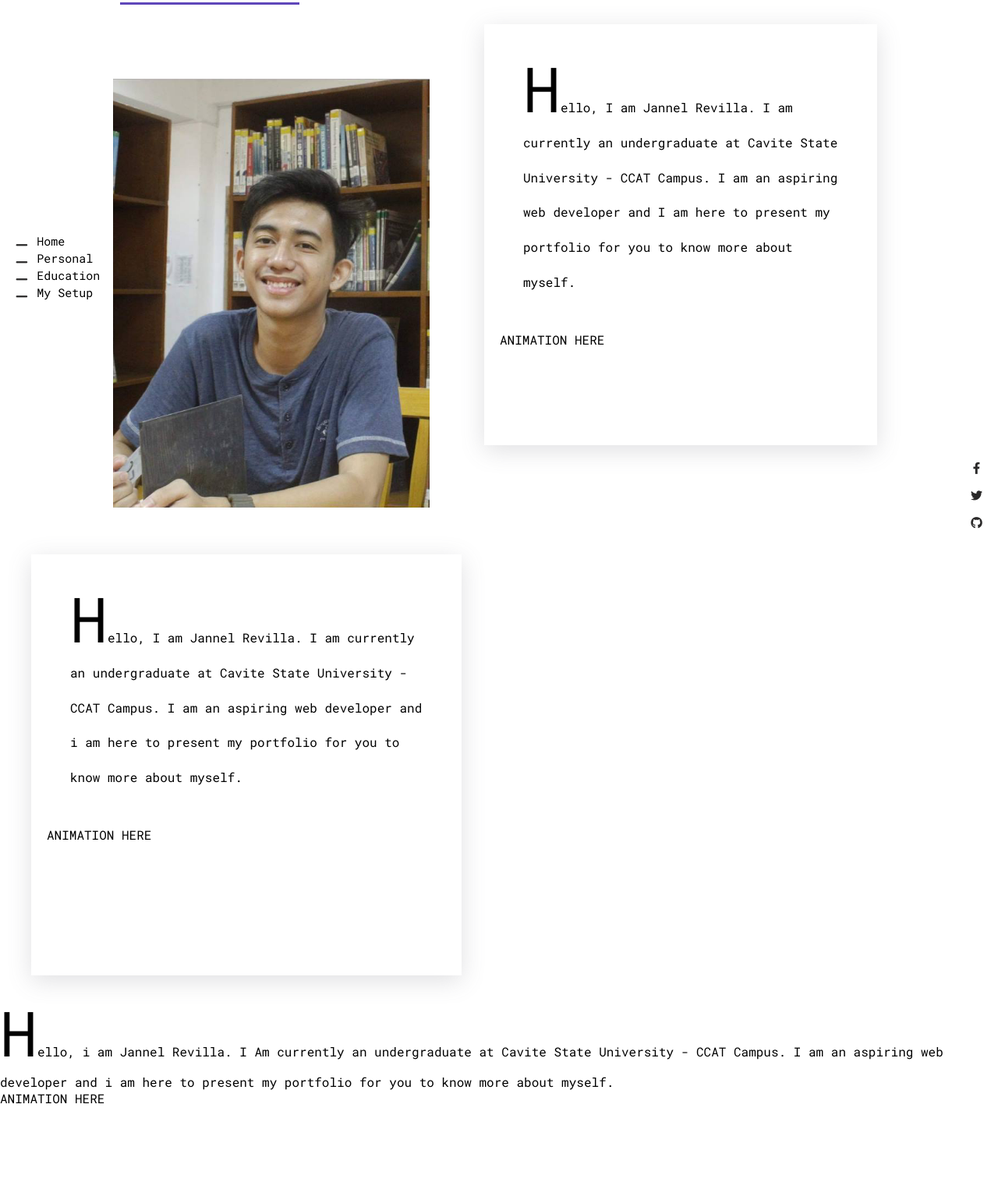
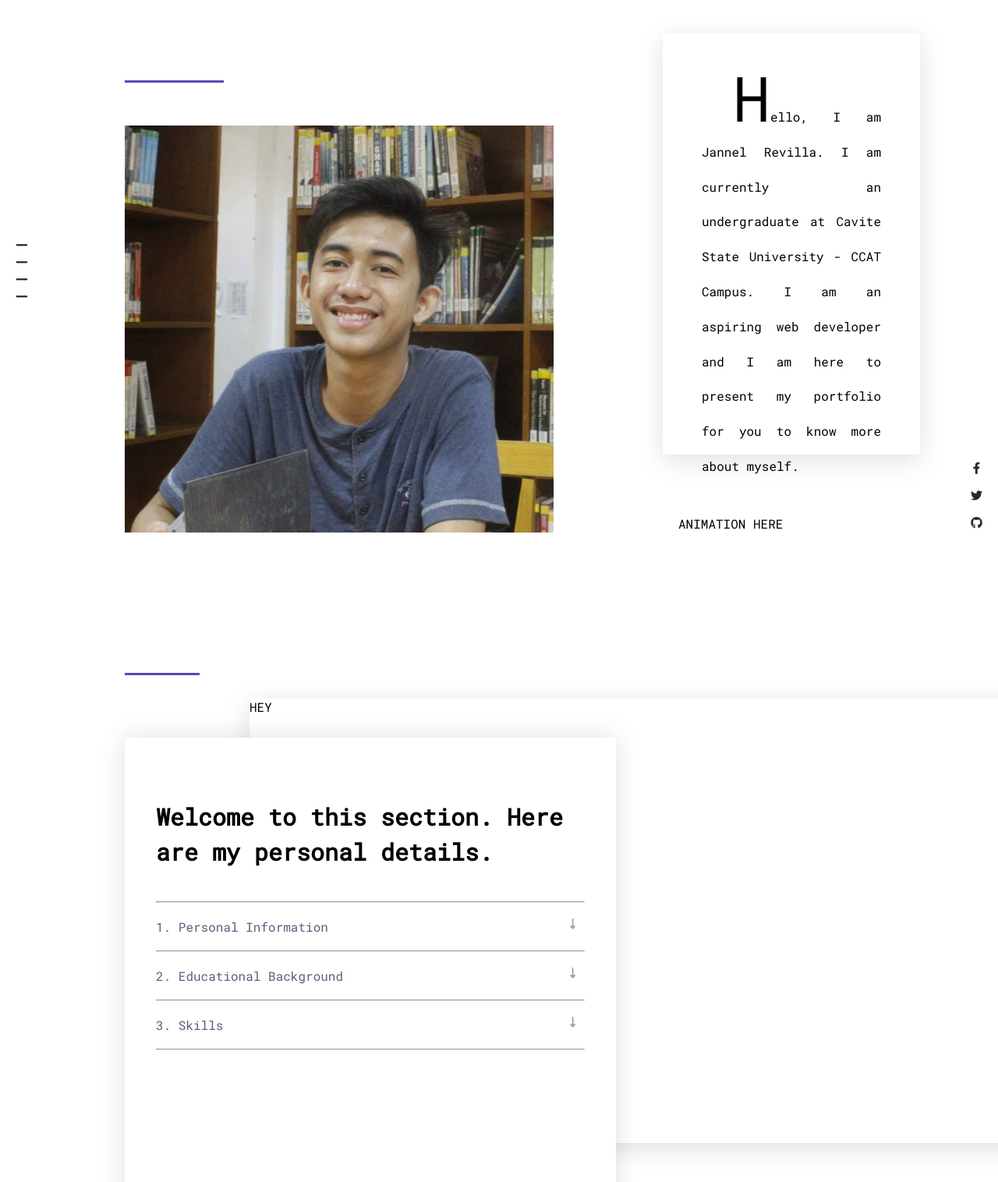
Before and after one commit to ProgrammerJaneki/MyPortfolio, a plain HTML site: page index.html in a window 1280 px wide. Shown: the part 97-1613 px from the top of the page at 78% size. Before the commit the page ends 1516 px from the top, so only its background shows below. Drawn offline with Linux system fonts and the light colour scheme.

Commit message:
Personal Details Section Started

```diff
--- a/index.html
+++ b/index.html
@@ -20,7 +20,7 @@
             <div class="nav-links">
                <ul class="ul-navs">
                   <li><a href="">Home</a></li>
-                  <li><a href="">Personal</a></li>
+                  <li><a href="#personal-section">Personal</a></li>
                   <li><a href="">Education</a></li>
                   <li><a href="">My Setup</a></li>
                </ul>
@@ -28,12 +28,11 @@
          </nav>
       </section>
       <!-- Personal Details Section -->
-      <div class="border"></div>
       <section class="home-page" id="home-page">
-         <div class="my-pic">
-            <img src="/images/Me.png" alt="mypic" />
+         <div class="my-pic half-border">
+            <img src="/images/MyPic.png" alt="mypic" />
          </div>
-         <article class="home-intro">
+         <article class="home-intro" id="home-intro">
             <p>
                <span style="font-size: 80px">H</span>ello, I am Jannel Revilla.
                I am currently an undergraduate at Cavite State University - CCAT
@@ -49,7 +48,7 @@
             <i class="fa-solid fa-minus"></i>
          </a>
          <div class="nav-details"><span>Home</span></div>
-         <a href="#home-intros" class="page-nav nav2">
+         <a href="#personal-section" class="page-nav nav2">
             <i class="fa-solid fa-minus"></i>
          </a>
          <div class="nav-details2"><span>Personal</span></div>
@@ -74,6 +73,65 @@
             <i class="fa-brands fa-github"></i>
          </a>
       </div>
+      <!-- <i class="fa-brands fa-python"></i> -->
+      <!-- <i class="fa-brands fa-html5"></i> -->
+      <!-- <img src="/images/python.png" alt="python" class="python-logo" />
+      <img src="/images/html.png" alt="html" class="html">
+      <i class="fa-brands fa-css3-alt"></i>
+      <img src="https://img.icons8.com/color/18/undefined/postgreesql.png" />
+      <i class="fa-brands fa-js"></i>
+      <i class="fa-brands fa-linux"></i>
+      <i class="fa-brands fa-angular"></i>
+      <i class="fa-brands fa-github"></i>
+      <i class="fa-brands fa-git-alt"></i>
+      <img class="cplus" src="/images/c++.png" alt="c++#" />
+      <img src="/images/c.png" alt="c#" class="csharp" />
+      <i class="fa-brands fa-java"></i> -->
+      <!-- Personal Details Section -->
+      <section class="personal-section" id="personal-section">
+         <div class="personal-container half-border">
+            <div class="personal personal-list">
+               <p>
+                  <span
+                     class="first-heading"
+                     style="font-size: 30px; font-weight: bold"
+                  >
+                     Welcome to this section. Here are my personal details.
+                  </span>
+               </p>
+               <!-- Let's create a list
+                  1. Personal Information
+                  2. Educational Background
+                  3. Skills
+               -->
+               <div class="list-picker">
+                  <hr />
+                  <div class="pick-lists">
+                     1. Personal Information
+                     <span><i class="fa-solid fa-down-long"></i></span>
+                  </div>
+                  <hr />
+                  <div class="pick-lists">
+                     2. Educational Background
+                     <span><i class="fa-solid fa-down-long"></i></span>
+                  </div>
+                  <hr />
+                  <div class="pick-lists">
+                     3. Skills
+                     <span><i class="fa-solid fa-down-long"></i></span>
+                  </div>
+                  <hr />
+               </div>
+            </div>
+            <article class="personal personal-list-details">
+               <div class="list-modal">HEY</div>
+            </article>
+         </div>
+      </section>
+      <!-- Education Section -->
+      <section class="education-section" id="education-section">
+         <div class="education-info" id="education-info">CVSU</div>
+      </section>
       <article class="home-intro">
          <p>
             <span style="font-size: 80px">H</span>ello, I am Jannel Revilla. I
@@ -83,7 +141,7 @@
          </p>
          ANIMATION HERE
       </article>
-      <article class="home-intros" id="home-intros">
+      <!-- <article class="home-intros" id="home-intros">
          <p>
             <span style="font-size: 80px">H</span>ello, i am Jannel Revilla. I
             Am currently an undergraduate at Cavite State University - CCAT
@@ -91,7 +149,7 @@
             portfolio for you to know more about myself.
          </p>
          ANIMATION HERE
-      </article>
+      </article> -->
       <script src="/main.js"></script>
    </body>
 </html>
--- a/main.js
+++ b/main.js
@@ -0,0 +1,26 @@
+// const nav1 = document.querySelector(".nav1");
+// const navDetails1 = document.querySelector(".nav-details");
+// Nagivation Opacity Transition
+nav1.addEventListener("mouseover", function() {
+   navDetails1.style.opacity = 0;
+   var intervalid = setInterval(function() {
+      if (navDetails1.style.opacity >= 1) {
+         clearInterval(intervalid);
+      } else {
+         navDetails1.style.opacity = parseFloat(navDetails1.style.opacity) + 0.4;
+      }
+   }, 250);
+   console.log(parseFloat(navDetails1.style.opacity));
+});
+nav1.addEventListener("mouseout", function() {
+   // navDetails1.style.transition = "all 0.2s";
+   // navDetails1.style.opacity = 0;
+   navDetails1.style.opacity = 1;
+   var intervalid = setInterval(function() {
+      if (navDetails1.style.opacity == 0) {
+         clearInterval(intervalid);
+      } else {
+         navDetails1.style.opacity = parseFloat(navDetails1.style.opacity) - 0.4;
+      }
+   }, 100);
+});
--- a/style.css
+++ b/style.css
@@ -49,6 +49,19 @@ nav {
    justify-content: space-between;
    padding: 0% 5% 0 3%;
 }
+.half-border::before {
+   content: "";
+   /* position: absolute; */
+   display: block;
+   width: 10%;
+   height: 3px;
+   top: 0;
+   left: 0;
+   background-color: #5f46ba;
+   transform: scaleX(1);
+   transform-origin: top left;
+   transition: transform 0.5s ease;
+}
 .nav-links {
    letter-spacing: 2px;
    font-size: var(--text-font-size);
@@ -94,30 +107,32 @@ nav {
 .home-page {
    /* align-items: center; */
    display: flex;
-   justify-content: center;
+   /* justify-content: center; */
    /* background-color: beige; */
-   margin: 0px 60px;
+   margin: 120px 60px;
    height: 85vh;
    position: relative;
 }
-.border {
-   margin: 100px 70% 0 12%;
-   right: 0;
-   height: 5px;
-   border-top: solid #5f46ba 3px;
-}
 .my-pic {
    /* margin: 0 20px; */
-   margin: 90px 30px;
+   margin: 80px 100px;
    /* background-color: red; */
-   height: 550px;
-   width: 35%;
+   min-width: 550px;
+   height: 580px;
+   width: 550px;
+   position: relative;
+   /* width: 35%; */
+}
+.my-pic::before {
+   width: 23%;
 }
 .my-pic > img {
    /* margin-top: 50px; */
-   height: 100%;
+   bottom: 0;
+   height: 90%;
    width: 100%;
    object-fit: cover;
+   position: absolute;
 }
 .home-intro {
    /* background-color: bisque; */
@@ -130,6 +145,10 @@ nav {
 .home-intro > p {
    margin: 40px 30px;
    line-height: 2.8rem;
+   text-align: justify;
+}
+.home-intro span {
+   margin-left: 40px;
 }
 .page-nav-container {
    align-items: center;
@@ -147,22 +166,24 @@ nav {
    justify-content: center;
    position: absolute;
    text-align: justify;
+   transition: 0.6s ease;
+   opacity: 0;
 }
 .nav-details {
-      right: -200%;
-         top: -5%;
+   right: -220%;
+   top: -5%;
 }
 .nav-details2 {
-      right: -200%;
-      top: 20%;
+   right: -220%;
+   top: 20%;
 }
 .nav-details3 {
-      right: -200%;
-      top: 45%;
+   right: -220%;
+   top: 45%;
 }
 .nav-details4 {
-      right: -200%;
-      top: 70%;
+   right: -220%;
+   top: 70%;
 }
 .nav-details span, .nav-details2 span ,
 .nav-details3 span, .nav-details4 span{
@@ -173,6 +194,13 @@ nav {
    font-size: 18px;
    padding: 2px 0;
    transition: 0.6s ease;
+}
+.nav1:hover  ~ .nav-details,
+.nav2:hover  ~ .nav-details2,
+.nav3:hover  ~ .nav-details3,
+.nav4:hover  ~ .nav-details4
+{
+   opacity: 1;
 }
 .page-nav-container a:hover {
    cursor: pointer;
@@ -198,3 +226,96 @@ nav {
    cursor: pointer;
    color: var(--text-font-hover);
 }
+/* Personal Details Section */
+.personal-section {
+   /* align-items: center; */
+   /* background-color: bisque ; */
+   display: flex;
+   /* max-height: 85vh; */
+   height: 125vh;
+   /* justify-content: center; */
+   /* margin: 100px 60px; */
+   margin: 0 60px;
+}
+.personal-container {
+   /* background-color: #5f46ba; */
+   height: 650px;
+   /* height: 85%; */
+   width: 90%;
+   max-width: 1300px;
+   margin: 40px 100px;
+   /* position: relative; */
+}
+.personal {
+   /* background-color: aqua; */
+   max-height: 570px;
+   /* min-width: 550px; */
+   max-width: 550px;
+   height: 570px;
+   width: 550px;
+   position: absolute;
+}
+.personal-list {
+   background-color: white;
+   box-shadow: rgba(100, 100, 111, 0.2) 0px 0px 29px 0px;
+   /* width: 550px; */
+   max-width: 550px;
+   margin: 80px 0px;
+   padding: 80px 40px;
+   z-index: 9;
+}
+.personal-list p {
+   line-height: 2.8rem;
+   /* text-align: justify; */
+}
+.list-picker {
+   /* background-color: #5f46ba; */
+   margin: 40px 0;
+}
+.pick-lists {
+   color: var(--text-font);
+   padding: 20px 0;
+   position: relative;
+}
+.pick-lists span {
+   font-size: 14px;
+   /* color: var(--text-font); */
+   color: #a1a1a1;
+   right: 2%;
+   position: absolute;
+   transition: 0.6s ease;
+}
+.pick-lists:hover, .pick-lists:hover span {
+   color: var(--color-light-blue);
+   cursor: pointer;
+}
+.pick-lists:hover span {
+   transform: rotate(-90deg);
+}
+.personal-list-details {
+   /* transform: scaleX(1); */
+   /* background-color: red; */
+   box-shadow: rgba(100, 100, 111, 0.2) 0px 7px 29px 0px;
+   width: 80%;
+   max-width: 1095px;
+   margin: 30px 160px;
+   /* margin: 0 185px; */
+}
+.education-section {
+   /* background-color: aliceblue; */
+   display: flex;
+   height: 85vh;
+   justify-content: center;
+   margin: 100px 60px;
+}
+.education-info {
+   background-color: #5e5d7a;
+   height: 50%;
+   margin: 40px;
+}
+.csharp, .cplus {
+   height: 15px;
+}
+.python-logo {
+   height: 20px;
+}
```
Also changed, not shown: images/MyPic.png (added), images/c++.png (added), images/c.png (added), images/html.png (added), images/python.png (added), personal-info.txt (added).
